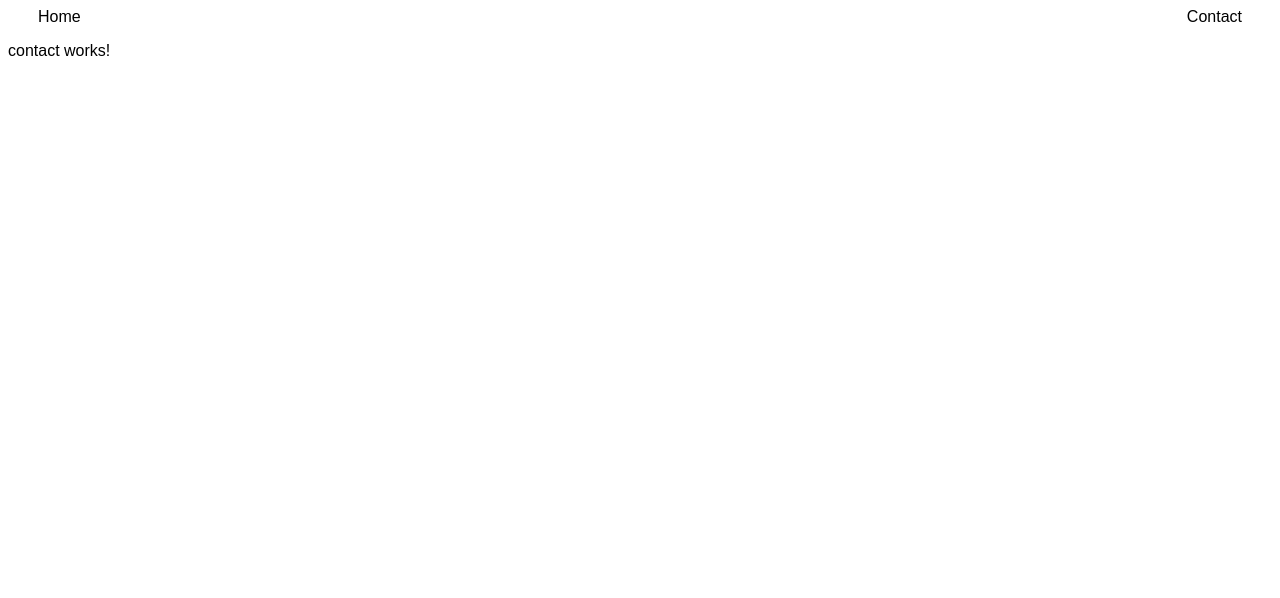
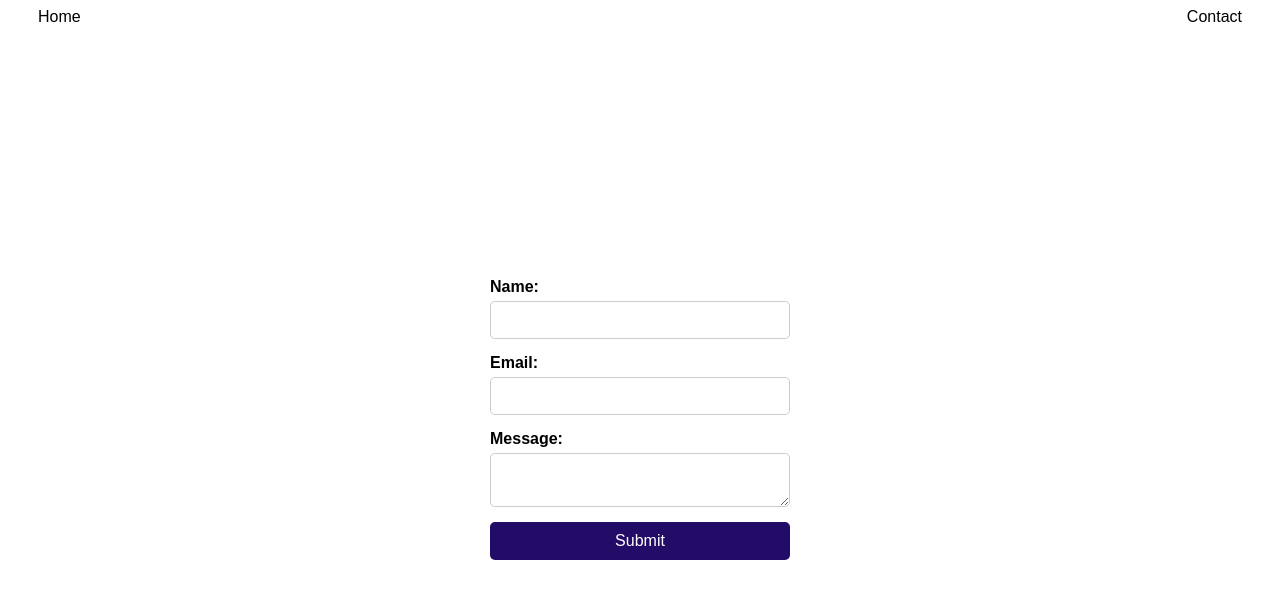
Before and after one commit to cluebbe/ai-impersonator-angular, an Angular app: page /contact in a window 1280 px wide. Shown: the top 598 px of the page. Built offline with nearby package versions, Linux system fonts and the light colour scheme.

Commit message:
added form html and styling

```diff
--- a/src/app/contact/contact.component.css
+++ b/src/app/contact/contact.component.css
@@ -0,0 +1,51 @@
+/* Center the form in the middle of the page */
+.form-container {
+    display: flex;
+    flex-direction: column;
+    justify-content: center;
+    align-items: center;
+    height: 100vh; /* Full viewport height */
+    margin: 0;
+}
+
+.form-group {
+    display: flex;
+    flex-direction: column;
+    margin-bottom: 15px;
+    width: 300px; /* Set a fixed width for the inputs */
+}
+
+label {
+    margin-bottom: 5px;
+    font-size: 16px;
+    font-weight: bold;
+    text-align: left;
+}
+
+input, textarea {
+    padding: 10px;
+    font-size: 14px;
+    border: 1px solid #ccc;
+    border-radius: 5px;
+    width: 100%;
+    box-sizing: border-box;
+}
+
+textarea {
+    resize: vertical; /* Allow vertical resizing only */
+}
+
+button {
+    padding: 10px 20px;
+    font-size: 16px;
+    color: white;
+    background-color: #220c67;
+    border: none;
+    border-radius: 5px;
+    cursor: pointer;
+    transition: background-color 0.3s;
+}
+
+button:hover {
+    background-color: #55557c;
+}
--- a/src/app/contact/contact.component.html
+++ b/src/app/contact/contact.component.html
@@ -1 +1,17 @@
-<p>contact works!</p>
+<form class="form-container">
+    <div class="form-group">
+        <label for="name">Name:</label>
+        <input type="text" id="name" name="name" required>
+    </div>
+    <div class="form-group">
+        <label for="email">Email:</label>
+        <input type="text" id="email" name="email" required>
+    </div>
+    <div class="form-group">
+        <label for="message">Message:</label>
+        <textarea id="message" name="message" required></textarea>
+    </div>
+    <div class="form-group">
+        <button type="submit">Submit</button>
+    </div>
+</form>
--- a/src/app/contact/contact.component.ts
+++ b/src/app/contact/contact.component.ts
@@ -1,8 +1,9 @@
 import { Component } from '@angular/core';
+import { ReactiveFormsModule } from '@angular/forms';
 
 @Component({
   selector: 'app-contact',
-  imports: [],
+  imports: [ReactiveFormsModule],
   templateUrl: './contact.component.html',
   styleUrl: './contact.component.css'
 })
```
